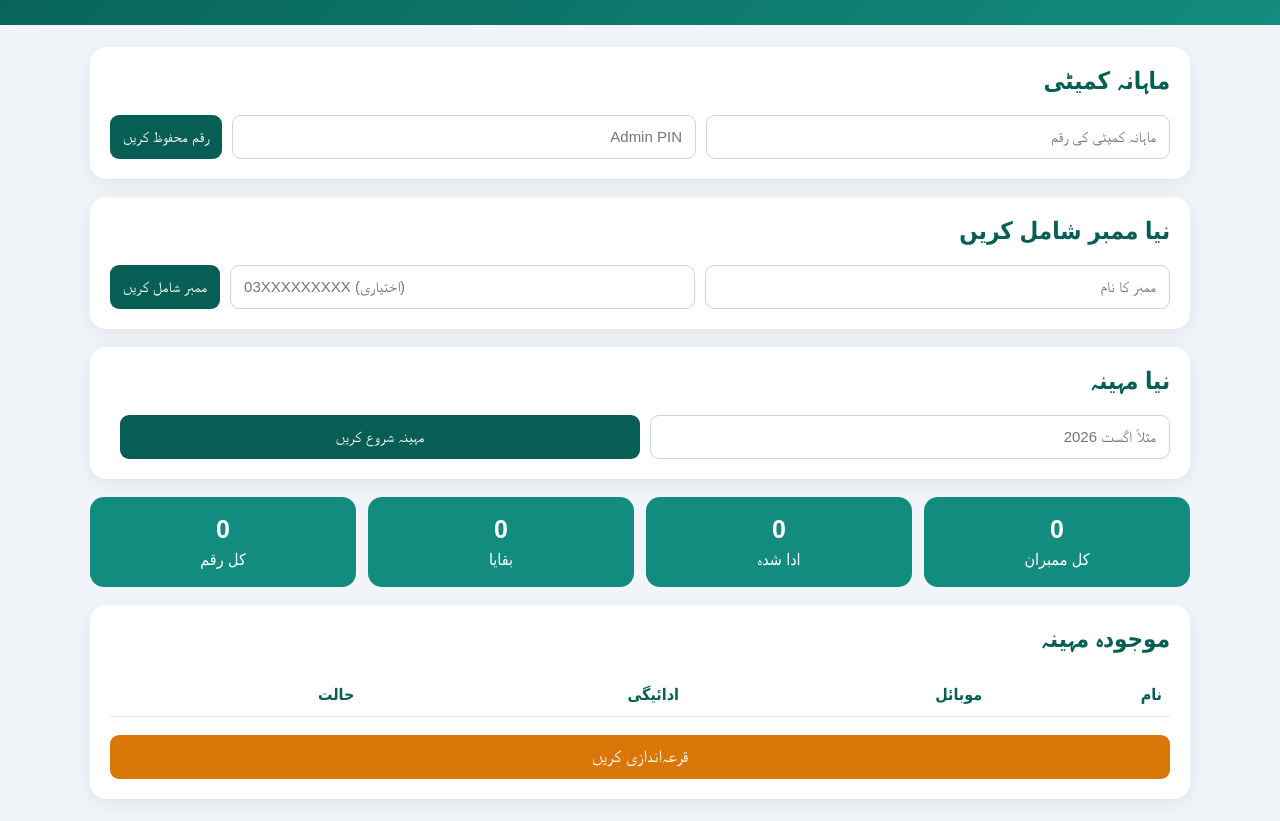
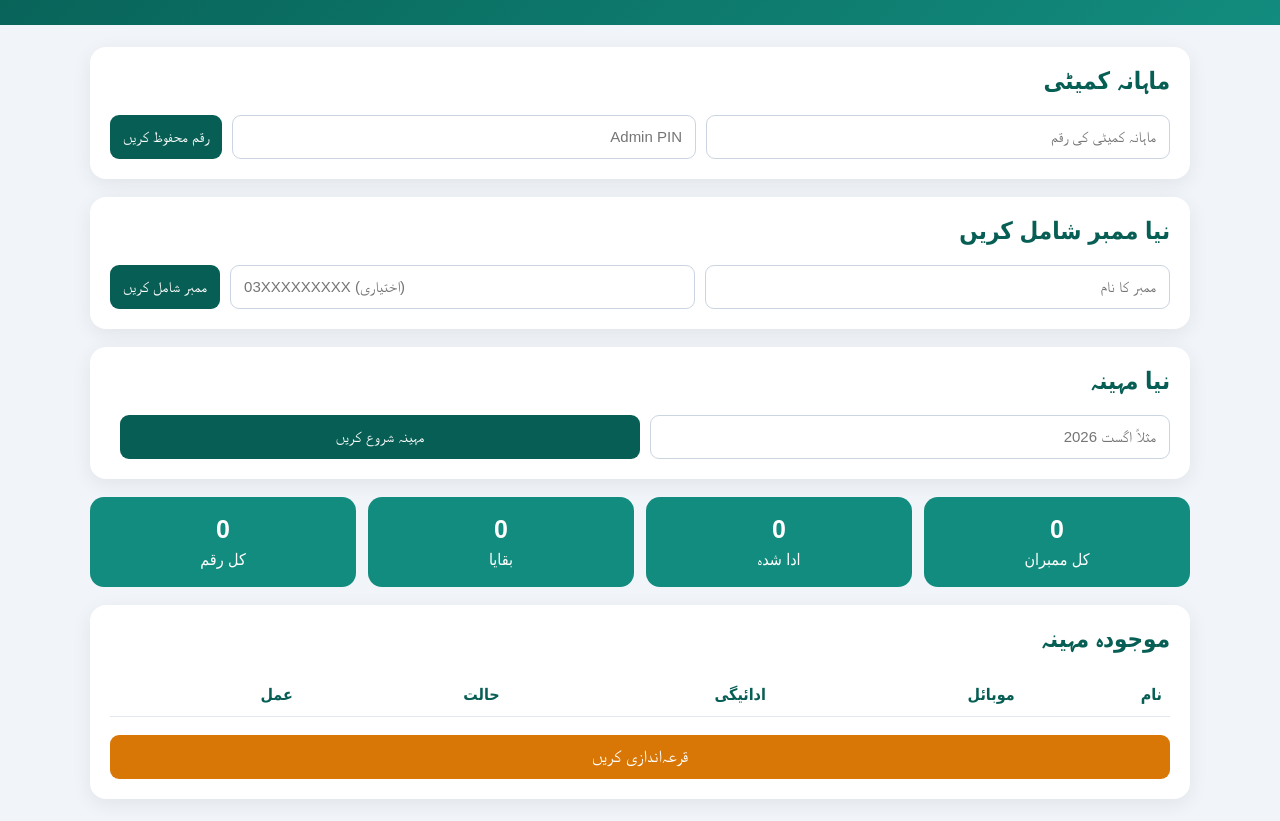
Before and after one commit to Munirahmad222/committee-dalo, a plain HTML site: page public/index.html in a window 1280 px wide. Shown: the part 196-1017 px from the top of the page. Drawn offline with Linux system fonts and the light colour scheme; no server answers.

Commit message:
Add 'عمل' column header to the table

```diff
--- a/public/index.html
+++ b/public/index.html
@@ -108,6 +108,7 @@
               <th>موبائل</th>
               <th>ادائیگی</th>
               <th>حالت</th>
+              <th>عمل</th>
             </tr>
           </thead>
           <tbody id="membersTable"></tbody>
```
